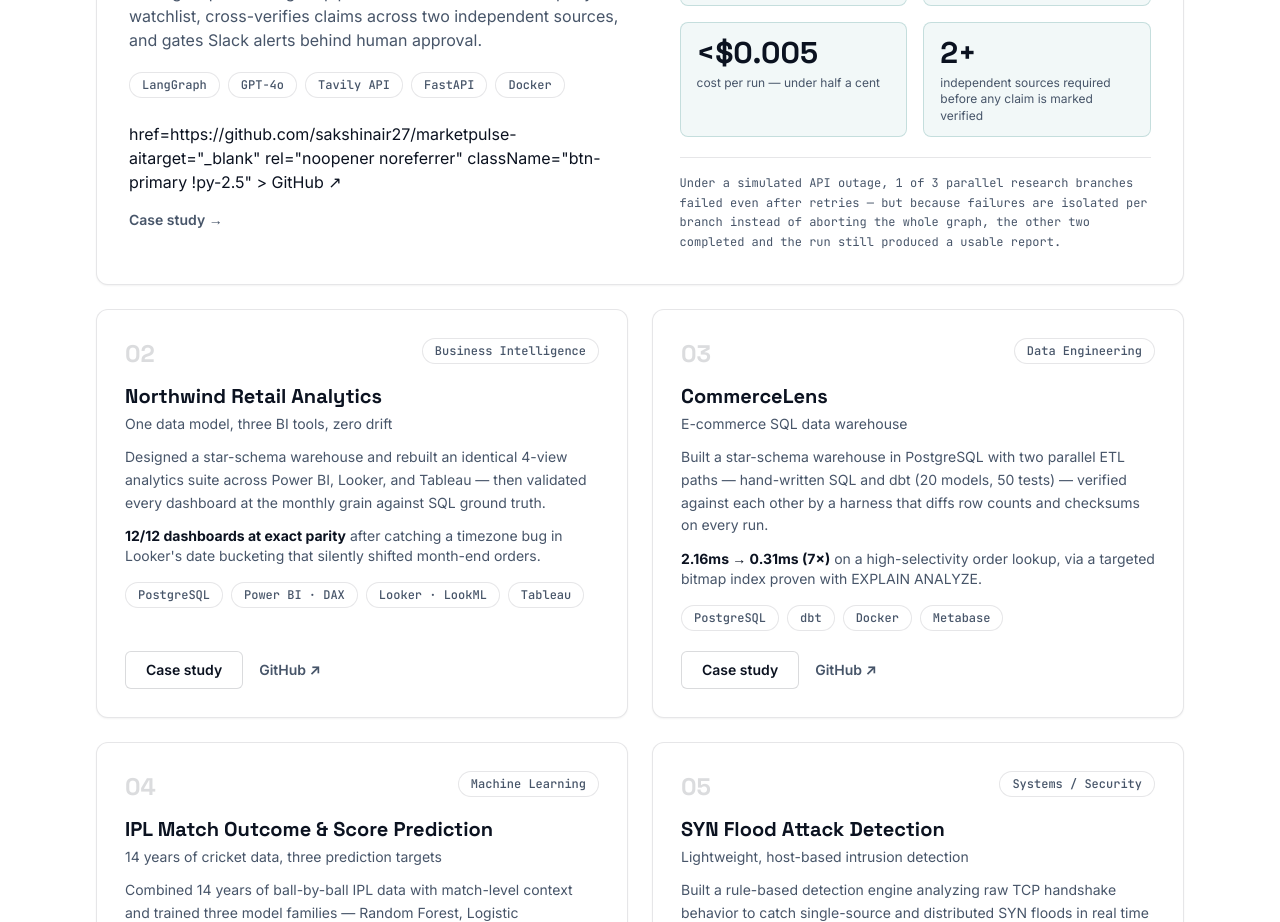
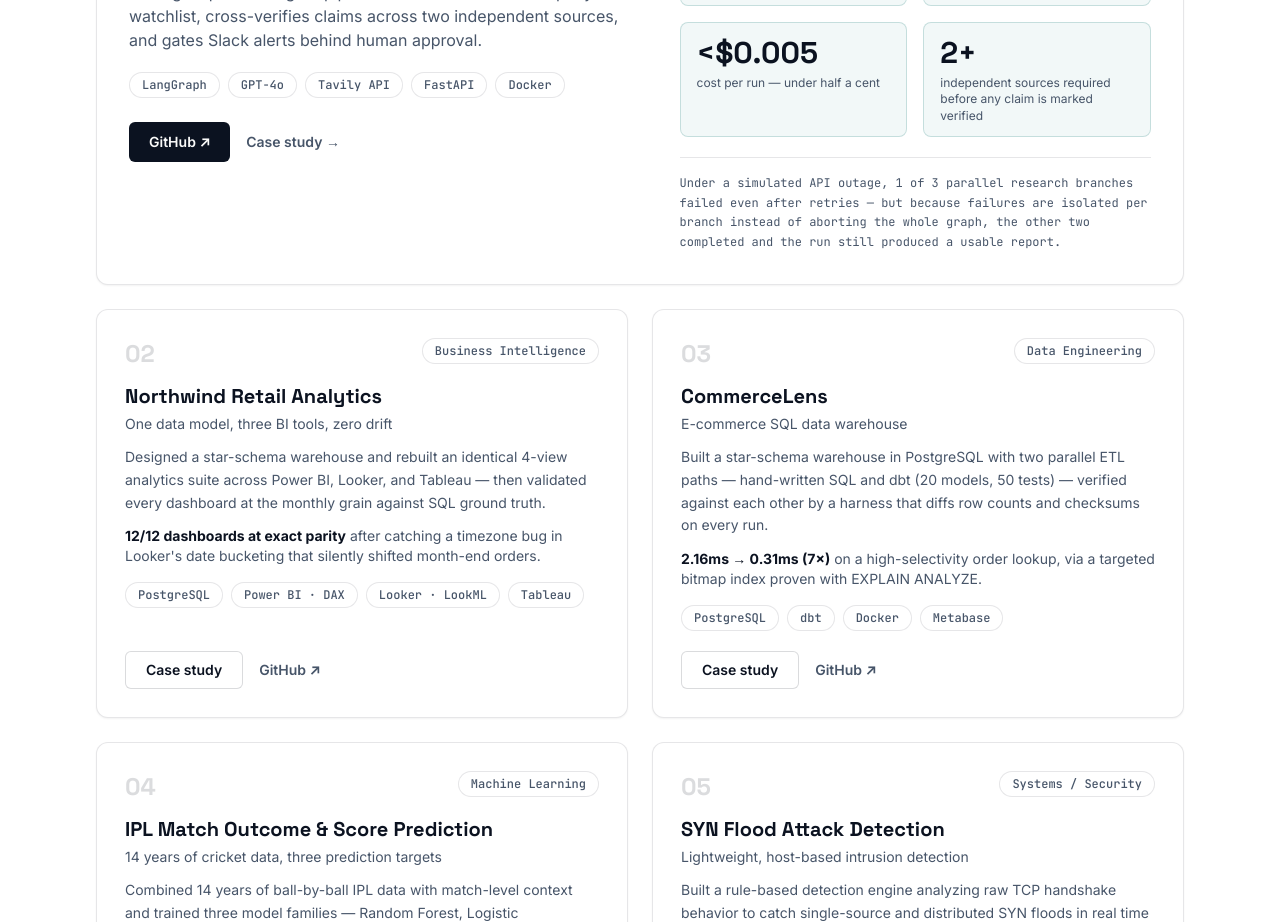
Before and after one commit to sakshinair27/sakshi-nair-portfolio, a React (Vite) app: page / in a window 1280 px wide. Shown: the part 1760-2682 px from the top of the page. Built offline with nearby package versions, Linux system fonts and the light colour scheme.

Commit message:
Update FeaturedProjectCard.jsx

```diff
--- a/src/components/FeaturedProjectCard.jsx
+++ b/src/components/FeaturedProjectCard.jsx
@@ -24,7 +24,7 @@ export default function FeaturedProjectCard({ project }) {
 
           <div className="mt-6 flex flex-wrap items-center gap-4">
             {project.repoUrl && (
-               <a>
+               <a
                 href={project.repoUrl}
                 target="_blank"
                 rel="noopener noreferrer"
```
